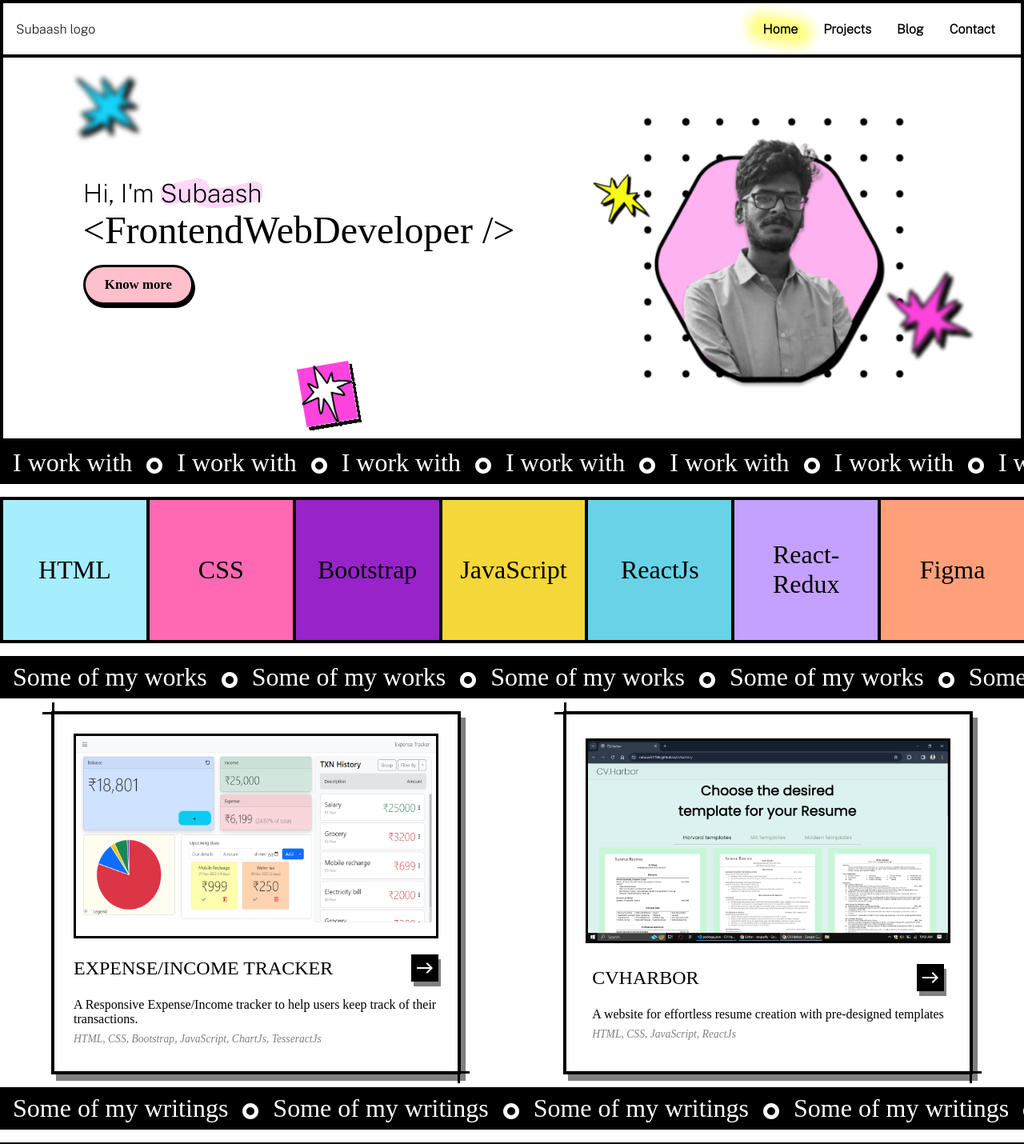
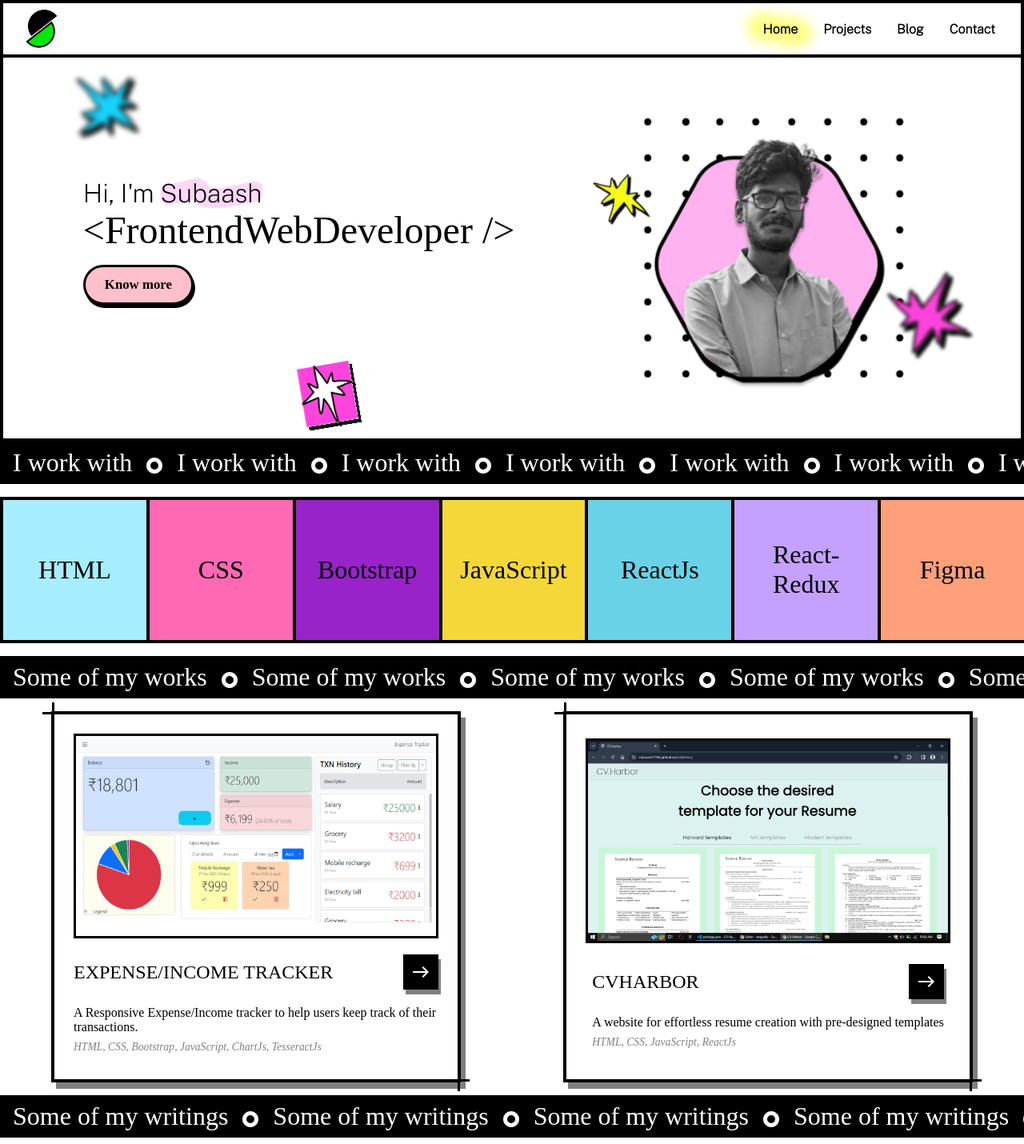
Before and after one commit to Subaash1706/Personal-Portfolio, a React (Vite) app: page / in a window 1280 px wide. Shown: the top 1430 px of the page at 80% size. Built offline with nearby package versions, Linux system fonts and the light colour scheme; a web font is replaced by a local one.

Commit message:
style: minor changes

```diff
--- a/index.html
+++ b/index.html
@@ -4,6 +4,7 @@
     <meta charset="UTF-8" />
     <meta name="viewport" content="width=device-width, initial-scale=1.0" />
     <title>Subaash's portfolio</title>
+    <link rel="icon" type="iamge/x-icon" href="public/assets/images/logo.png">
   </head>
   <body>
     <div id="root"></div>
--- a/src/components/Navbar/Navbar.jsx
+++ b/src/components/Navbar/Navbar.jsx
@@ -33,7 +33,8 @@ function Navbar(props) {
 
   return (
     <nav className={classes.navbarContainer}>
-        <div>Subaash logo</div>
+        <div className={classes.logoContainer}>
+        </div>
         <div className={`${classes.toggleNavbar}`} onClick={navbarExpansionfunction}></div>
         <ul style={{translate: navbarExpanded ? (+windowWidth < 576 ? '0 16px' : '0 0px') : '0 -120%'}}>
             <li><a href="#heroSection" className={!props.onExpandedMoreInfoSection ? (navActiveStatus === 'navHero' ? 'navbarActive' : '') : ''} onClick={assignActiveNavLink} id='navHero'>Home</a></li>
--- a/src/components/Navbar/navbar.module.css
+++ b/src/components/Navbar/navbar.module.css
@@ -62,7 +62,14 @@
     left: 25%;
     translate: -50%, 0;
 }
-
+.logoContainer{
+    width: 4rem;
+    aspect-ratio: 1;
+    background: url(../../../public/assets/images/logo.png);
+    background-position: center;
+    background-size: contain;
+    filter: drop-shadow(2px 2px 5px rgba(0, 0, 0, 0.096))
+}
 .toggleNavbar:active::after,
 .toggleNavbar:active::before {
     animation: shake 150ms linear;
--- a/src/components/ProjectSection/ProjectItem.jsx
+++ b/src/components/ProjectSection/ProjectItem.jsx
@@ -6,8 +6,8 @@ import rightArrow from '../../../public/assets/svgs/rightArrow.svg'
 function ProjectItem() {
     const projectImages = [ project1, project2 ]
     const projDetailsObj = [
-        { title: 'Expense/Income tracker', description: 'A Responsive Expense/Income tracker to help users keep track of their transactions.', tech: ['HTML', 'CSS', 'Bootstrap', 'JavaScript', 'ChartJs', 'TesseractJs'] },
-        { title: 'CVHarbor', description: 'A website for effortless resume creation with pre-designed templates', tech: ['HTML', 'CSS', 'JavaScript', 'ReactJs' ] }
+        { title: 'Expense/Income tracker', description: 'A Responsive Expense/Income tracker to help users keep track of their transactions.', tech: ['HTML', 'CSS', 'Bootstrap', 'JavaScript', 'ChartJs', 'TesseractJs'], link: "https://subaash1706.github.io/Expensetracker/index.html#" },
+        { title: 'CVHarbor', description: 'A website for effortless resume creation with pre-designed templates', tech: ['HTML', 'CSS', 'JavaScript', 'ReactJs' ], link: "https://subaash1706.github.io/cvharbor/" }
     ]
   return (
     <>
@@ -29,7 +29,7 @@ function ProjectItem() {
                         <div className={classes.projTitleContainer}>
                             { projDetailsObj[ind].title }
                             <span className={classes.toggleArrow}>
-                                <img src={rightArrow}/>
+                                <a target="_blank" href={projDetailsObj[ind].link}><img src={rightArrow}/></a>
                             </span>
                         </div>
                         <div className={classes.projSummaryContainer}>
--- a/src/components/ProjectSection/item.module.css
+++ b/src/components/ProjectSection/item.module.css
@@ -71,8 +71,8 @@
     box-shadow: 3px 6px 0px gray;
     transition: all 250ms;
 }
-.toggleArrow img{
-    padding: 5px;
+.toggleArrow a>img{
+    padding: 10px;
     filter: invert();
     vertical-align: middle;
     cursor: pointer;
@@ -82,8 +82,9 @@
     translate: 0px -2px;
     box-shadow: 3px 8px 0px gray;
 }
-.toggleArrow:hover img{
+.toggleArrow:hover a>img{
     transform: rotateZ(-45deg);
+    filter: invert();
 }
 .projContainer:hover{
     background-color: black;
@@ -92,7 +93,7 @@
 .projContainer:hover .toggleArrow{
     background-color: white;
 }
-.projContainer:hover .toggleArrow>img{
+.projContainer:hover .toggleArrow a>img{
     filter: none;
 }
 .toggleArrow:active{
```
Also changed, not shown: public/assets/images/logo.png (added).
